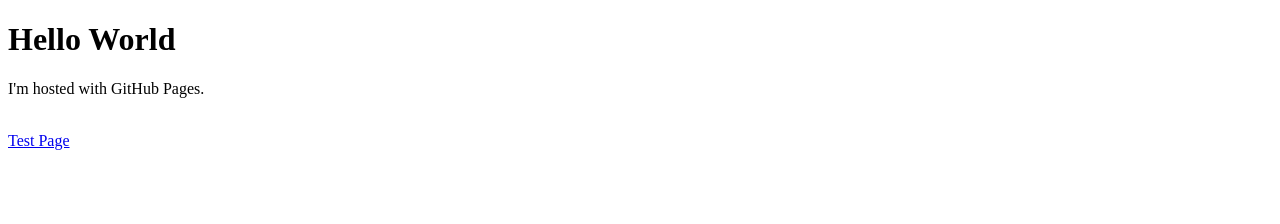
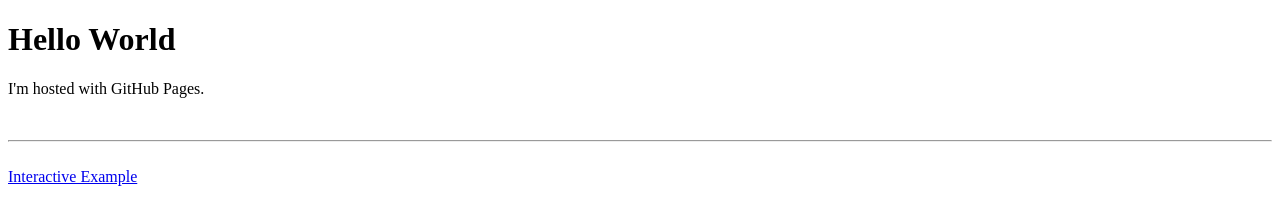
Before and after one commit to matua-b/matua-b.github.io, a plain HTML site: page index.html in a window 1280 px wide. Drawn offline with Linux system fonts and the light colour scheme.

Commit message:
renamed file and updated index

```diff
--- a/index.html
+++ b/index.html
@@ -4,6 +4,8 @@
 <h1>Hello World</h1>
 <p>I'm hosted with GitHub Pages.</p>
 <br>
-<a href="./9dgt/wick/test.html">Test Page</a>
+<hr>
+<br>
+<a href="./9dgt/wick/tutorial-2-interactive.html">Interactive Example</a>
 </body>
 </html>
```
